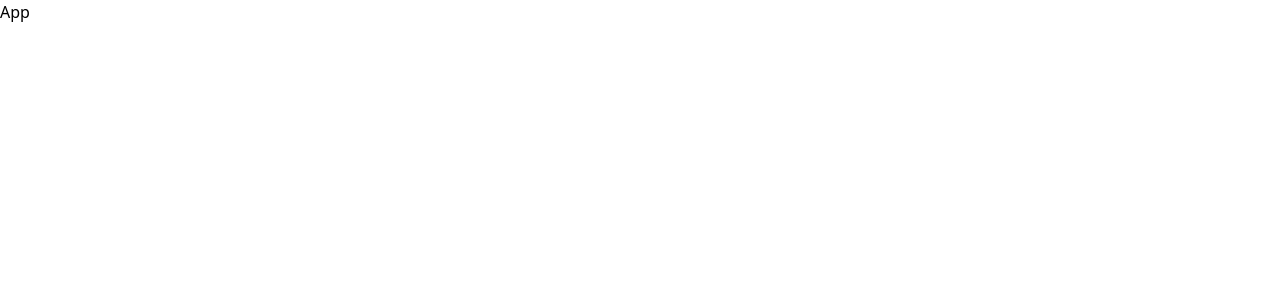
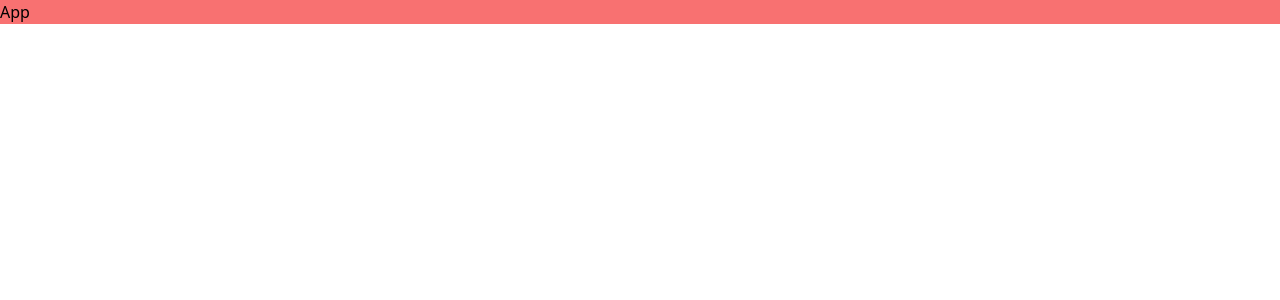
Before and after one commit to Mr-otmane/11_ecommerce_web, a React (Vite) app: page / in a window 1280 px wide. Shown: the top 300 px of the page. Built offline with nearby package versions, Linux system fonts and the light colour scheme.

Commit message:
make styling inside div tags

```diff
--- a/src/App.jsx
+++ b/src/App.jsx
@@ -1,7 +1,7 @@
 import React from "react";
 
 const App = () => {
-  return <div>App</div>;
+  return <div className="bg-red-400">App</div>;
 };
 
 export default App;
```
